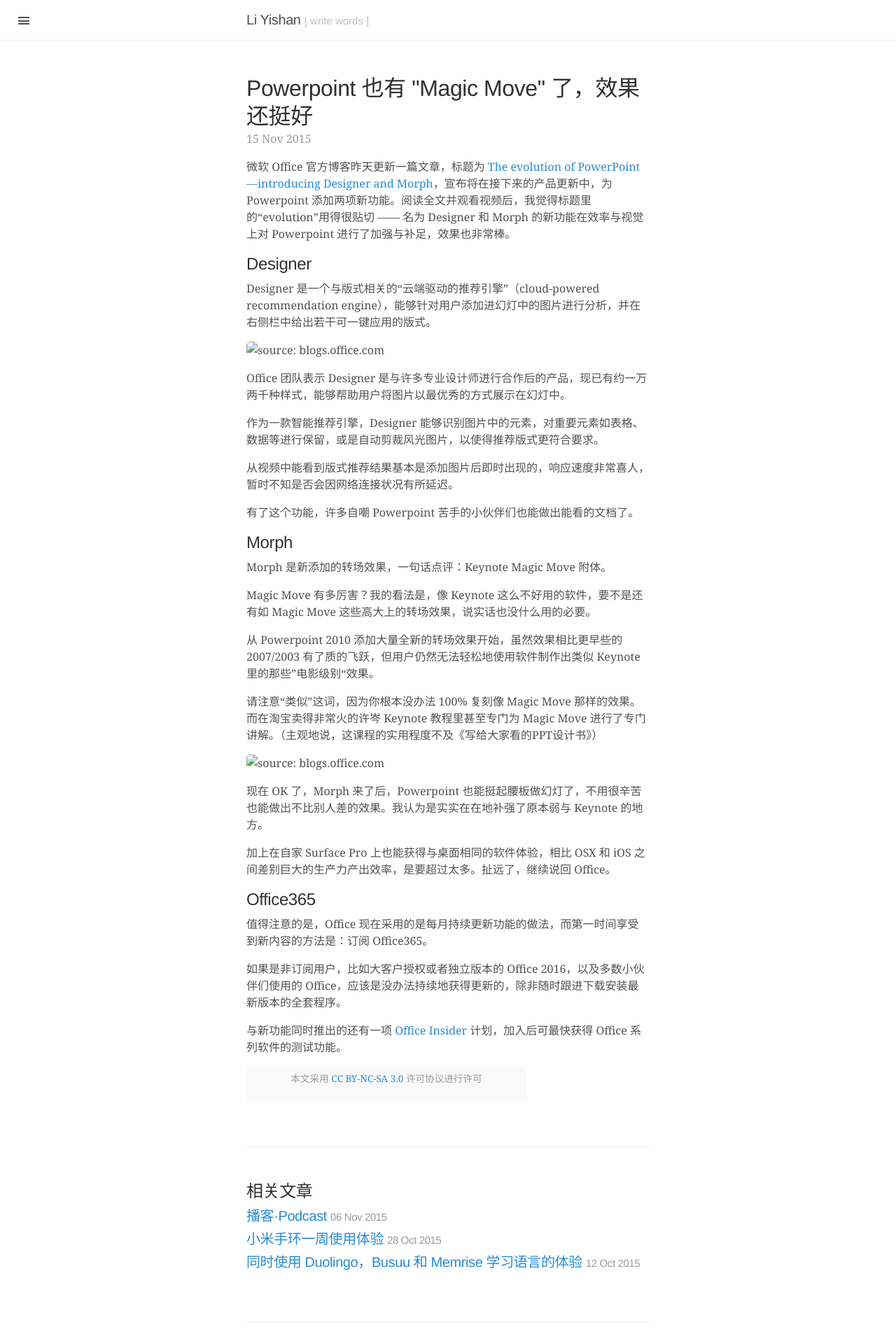
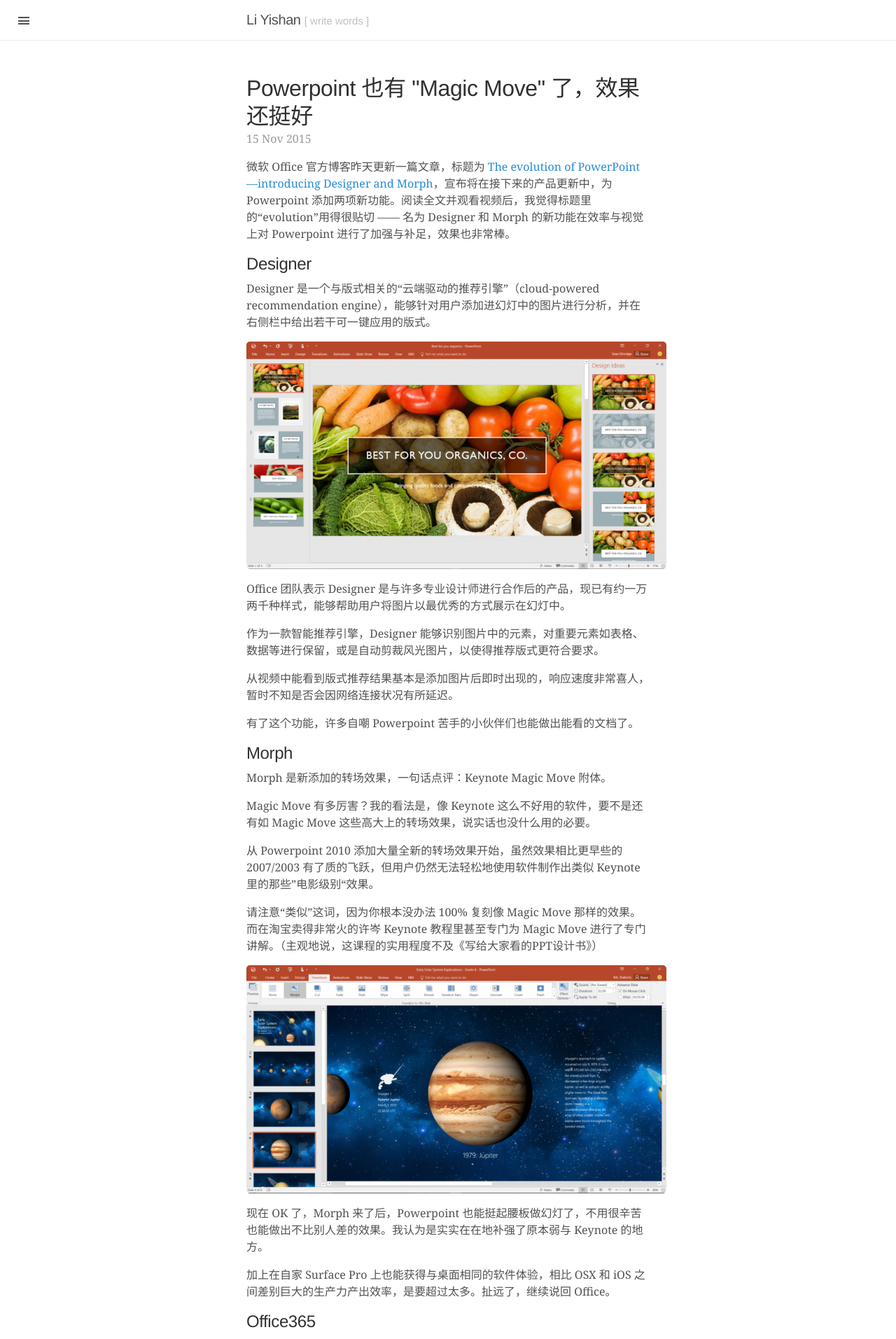
Before and after one commit to yishan/lysh, a Jekyll site: the page built from _posts/2015-11-15-office365-add-designer-and-morph-to-powerpoint.md, in a window 1280 px wide. Shown: the top 1913 px of the page at 70% size. Built offline with Jekyll 4.4.1, drawn with Linux system fonts in a browser that asks for light colours; Markdown is read by kramdown in place of the engine named in the settings; comment, search, counter and statistics services are not loaded.

Commit message:
更改图片路径

```diff
--- a/_posts/2015-11-15-office365-add-designer-and-morph-to-powerpoint.md
+++ b/_posts/2015-11-15-office365-add-designer-and-morph-to-powerpoint.md
@@ -10,7 +10,7 @@
 
 Designer 是一个与版式相关的“云端驱动的推荐引擎”（cloud-powered recommendation engine），能够针对用户添加进幻灯中的图片进行分析，并在右侧栏中给出若干可一键应用的版式。
 
-![source: blogs.office.com](The-evolution-of-PowerPoint-1.png)
+![source: blogs.office.com](\assets\2015_11\The-evolution-of-PowerPoint-1.png)
 
 Office 团队表示 Designer 是与许多专业设计师进行合作后的产品，现已有约一万两千种样式，能够帮助用户将图片以最优秀的方式展示在幻灯中。
 
@@ -30,7 +30,7 @@
 
 请注意“类似”这词，因为你根本没办法 100% 复刻像 Magic Move 那样的效果。而在淘宝卖得非常火的许岑 Keynote 教程里甚至专门为 Magic Move 进行了专门讲解。（主观地说，这课程的实用程度不及《写给大家看的PPT设计书》）
 
-![source: blogs.office.com](The-evolution-of-PowerPoint-2.png)
+![source: blogs.office.com](\assets\2015_11\The-evolution-of-PowerPoint-2.png)
 
 现在 OK 了，Morph 来了后，Powerpoint 也能挺起腰板做幻灯了，不用很辛苦也能做出不比别人差的效果。我认为是实实在在地补强了原本弱与 Keynote 的地方。
 
```
